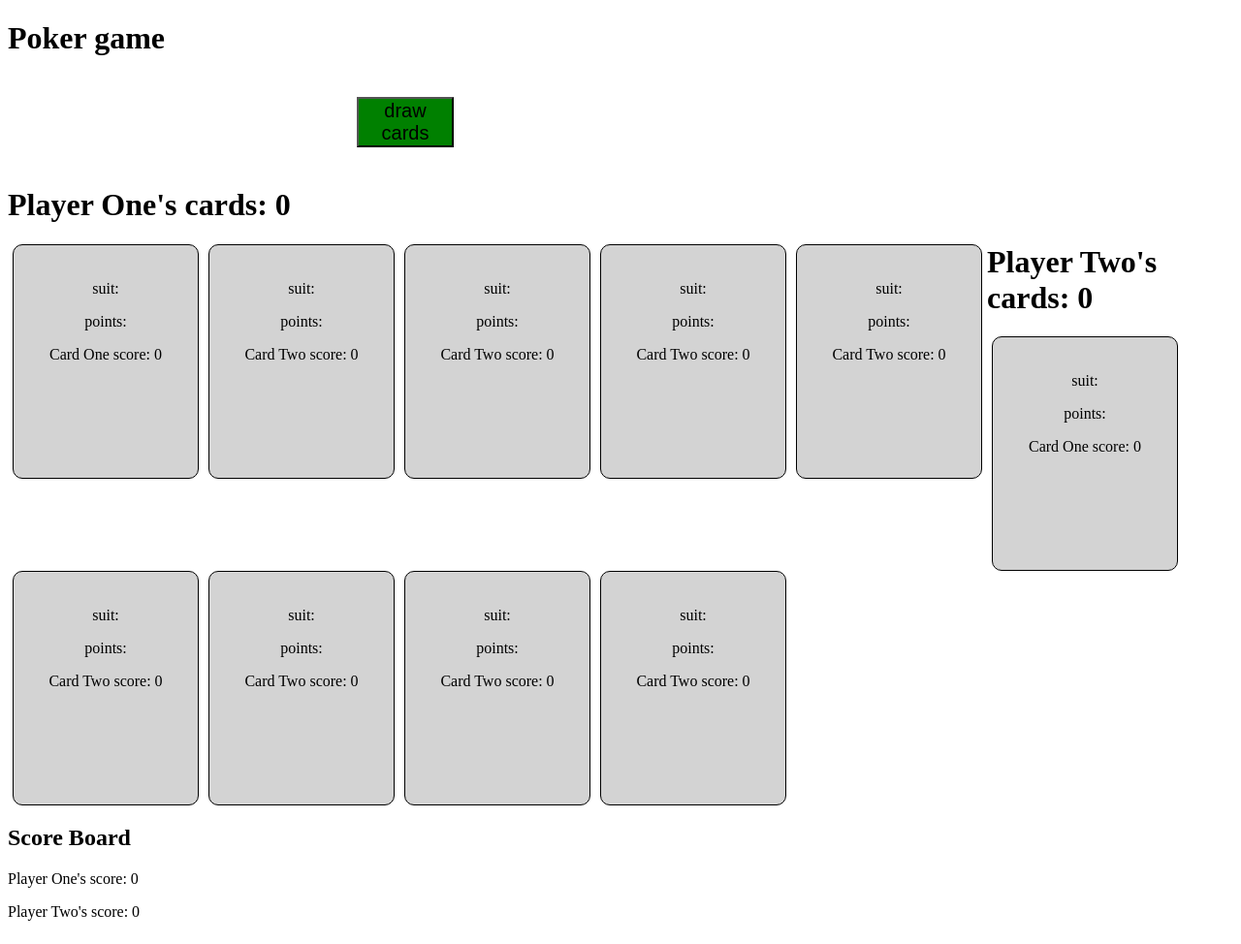
After one commit to hannahwynnjones/poker-game, a PHP site: page /index1.html in a window 1280 px wide. The commit adds this page. Shown: the whole page at 97% size. Run offline with PHP 8.4, Linux system fonts and the light colour scheme; some libraries are stand-ins or nearby versions.

Commit message:
trying to make game dynamic

```diff
--- a/css/style.css
+++ b/css/style.css
@@ -17,16 +17,19 @@
   margin: 0 5px;
 }
 
-.playerOneCards, .playerTwoCards {
+.playerCards {
   display: inline-block;
   padding: 20px;
 }
 
-.playerOneCards {
+.player0Cards {
+  background-color: LightCyan;
+}
+.player1Cards {
   background-color: lightpink;
 }
-.playerTwoCards {
-   background-color: lightblue;
+.player2Cards {
+  background-color: lightblue;
 }
 
 .start {
@@ -50,3 +53,15 @@ button {
   display: inline-block;
 
 }
+
+.settings {
+  display: block;
+  background-color: yellow;
+  width: 300px;
+  height: 100px;
+  padding: 20px;
+}
+
+label {
+  display: block;
+}
--- /dev/null
+++ b/index1.html
@@ -0,0 +1,111 @@
+<!DOCTYPE html>
+<html>
+  <head>
+    <meta charset="utf-8">
+    <title>Poker-game</title>
+    <link rel="stylesheet" href="css/style.css">
+    <script src="https://cdnjs.cloudflare.com/ajax/libs/jquery/3.1.1/jquery.min.js" charset="utf-8"></script>
+    <script src="js/app.js" charset="utf-8"></script>
+    <!-- <link rel="icon" type="image/png" href="css/images/favicon.png" sizes="32x32" /> -->
+  </head>
+  <body>
+
+    <h1>Poker game</h1>
+
+    <div class="start">
+      <button type="button" class="draw">draw cards</button>
+    </div>
+
+    <div class="winner">
+
+    </div>
+
+    <div class="board" id="game-board">
+
+      <div class="playerOneCards">
+        <h1>Player One's cards: <span class ="totalOneSpan">0</span></h1>
+
+        <div class="card cardOne">
+          <!-- <p>name: <span class="namep1c1"></span></p> -->
+          <p>suit: <span class="suitp1c1"></span></p>
+          <p>points: <span class="pointsp1c1"></span></p>
+          <p>Card One score: <span class="">0</span></p>
+        </div>
+
+        <div class="card cardTwo">
+          <!-- <p>name: <span class="namep1c2"></span></p> -->
+          <p>suit: <span class="suitp1c2"></span></p>
+          <p>points: <span class="pointsp1c2"></span></p>
+          <p>Card Two score: <span class="points">0</span></p>
+        </div>
+
+        <div class="card cardThree">
+          <!-- <p>name: <span class="namep1c3"></span></p> -->
+          <p>suit: <span class="suitp1c3"></span></p>
+          <p>points: <span class="pointsp1c3"></span></p>
+          <p>Card Two score: <span class="points">0</span></p>
+        </div>
+
+        <div class="card cardFour">
+          <!-- <p>name: <span class="namep1c4"></span></p> -->
+          <p>suit: <span class="suitp1c4"></span></p>
+          <p>points: <span class="pointsp1c4"></span></p>
+          <p>Card Two score: <span class="points">0</span></p>
+        </div>
+
+        <div class="card cardFive">
+          <!-- <p>name: <span class="namep1c5"></span></p> -->
+          <p>suit: <span class="suitp1c5"></span></p>
+          <p>points: <span class="pointsp1c5"></span></p>
+          <p>Card Two score: <span class="points">0</span></p>
+        </div>
+      </div>
+
+      <div class="playerTwoCards">
+        <h1>Player Two's cards: <span class="totalTwoSpan">0</span></h1>
+        <div class="card cardOne">
+          <!-- <p>name: <span class="namep2c1"></span></p> -->
+          <p>suit: <span class="suitp2c1"></span></p>
+          <p>points: <span class="pointsp2c1"></span></p>
+          <p>Card One score: <span class="">0</span></p>
+        </div>
+
+        <div class="card cardTwo">
+          <!-- <p>name: <span class="namep2c2"></span></p> -->
+          <p>suit: <span class="suitp2c2"></span></p>
+          <p>points: <span class="pointsp2c2"></span></p>
+          <p>Card Two score: <span class="points">0</span></p>
+        </div>
+
+        <div class="card cardThree">
+          <!-- <p>name: <span class="namep2c3"></span></p> -->
+          <p>suit: <span class="suitp2c3"></span></p>
+          <p>points: <span class="pointsp2c3"></span></p>
+          <p>Card Two score: <span class="points">0</span></p>
+        </div>
+
+        <div class="card cardFour">
+          <!-- <p>name: <span class="namep2c4"></span></p> -->
+          <p>suit: <span class="suitp2c4"></span></p>
+          <p>points: <span class="pointsp2c4"></span></p>
+          <p>Card Two score: <span class="points">0</span></p>
+        </div>
+
+        <div class="card cardFive">
+          <!-- <p>name: <span class="namep2c5"></span></p> -->
+          <p>suit: <span class="suitp2c5"></span></p>
+          <p>points: <span class="pointsp2c5"></span></p>
+          <p>Card Two score: <span class="points">0</span></p>
+        </div>
+      </div>
+    </div>
+
+    <!-- scoreboard,to add later -->
+    <div class="board">
+      <h2>Score Board</h2>
+      <p>Player One's score: <span id ="score1">0</span></p>
+      <p>Player Two's score: <span id ="score2">0</span></p>
+    </div>
+
+  </body>
+</html>
--- a/js/app.js
+++ b/js/app.js
@@ -2,12 +2,22 @@ console.log('JS loaded');
 
 $(()=>{
   //looking at 2 player game with 5 cards first then will look at changing these varibles and shorten code using forEach loops
+  var player0Deck = [];
   var player1Deck = [];
   var player2Deck = [];
-  let totalOneSpan = 0;
-  let totalTwoSpan = 0;
-  let totalOne = 0;
-  let totalTwo = 0;
+  var player3Deck = [];
+  let total0Span = 0;
+  let total1Span = 0;
+  let total2Span = 0;
+  let total3Span = 0;
+  let total0 = 0;
+  let total1 = 0;
+  let total2 = 0;
+  let total3 = 0;
+  let i = 0;
+  let j = 0;
+  var p = $('#noOfPlayers').val();
+  var c = $('#noOfCards').val();
   //using points for now, will look at moving over to jack, ace, king and queen later - and add images
   const names = [1, 2, 3, 4, 5, 6, 7, 8, 9, 10, 11, 12, 13];
   // const cardies = [{points: 1, name: 'Ace'}, {points: 2, name: 'Two'}, {points: 3, name: 'Three'}, {points: 4, name: 'Four'}, {points: 5, name: 'Five'}, {points: 6, name: 'Six'}, {points: 7, name: 'Seven'}, {points: 8, name: 'Eight'}, {points: 9, name: 'Nine'}, {points: 10, name: 'Ten'}, {points: 11, name: 'Jack'}, {points: 12, name: 'Queen'}, {points: 13, name: 'King'}];
@@ -15,18 +25,42 @@ $(()=>{
   let cards = [];
   let popped;
 
+  const $submit = $('.submit');
+
   const $shuffle = $('.shuffle');
   const $draw = $('.draw');
   const $card = $('.card');
   const $name = $('.name');
   const $suit = $('.suit');
   const $points =$('.points');
-  const $totalOneSpan = $('.totalOneSpan');
-  const $totalTwoSpan = $('.totalTwoSpan');
+  const $total0Span = $('.total0Span');
+  const $total1Span = $('.total1Span');
+  const $total2Span = $('.total2Span');
+  const $total3Span = $('.total3Span');
+  const $total4Span = $('.total4Span');
+  const $total5Span = $('.total5Span');
   const $winner = $('.winner');
+  const $start = $('.start');
 
 //player 1 card details
-const $namep1c1 = $('.namep1c1');
+  // const $namep1c1 = $('.namep1c1');
+  const $suitp0c0 = $('.suitp0c0');
+  const $pointsp0c0 = $('.pointsp0c0');
+  const $suitp0c1 = $('.suitp0c1');
+  const $pointsp0c1 = $('.pointsp0c1');
+  const $suitp0c2 = $('.suitp0c2');
+  const $pointsp0c2 = $('.pointsp0c2');
+  const $suitp0c3 = $('.suitp0c3');
+  const $pointsp0c3 = $('.pointsp0c3');
+  const $suitp0c4 = $('.suitp0c4');
+  const $pointsp0c4 = $('.pointsp0c4');
+  const $suitp0c5 = $('.suitp0c5');
+  const $pointsp0c5 = $('.pointsp0c5');
+
+//player 2 card details
+  // const $namep1c1 = $('.namep1c1');
+  const $suitp1c0 = $('.suitp1c0');
+  const $pointsp1c0 = $('.pointsp1c0');
   const $suitp1c1 = $('.suitp1c1');
   const $pointsp1c1 = $('.pointsp1c1');
   const $suitp1c2 = $('.suitp1c2');
@@ -38,8 +72,10 @@ const $pointsp1c4 = $('.pointsp1c4');
   const $suitp1c5 = $('.suitp1c5');
   const $pointsp1c5 = $('.pointsp1c5');
 
-//player 2 card details
-const $namep2c1 = $('.namep2c1');
+//player 3 card details
+  // const $namep2c1 = $('.namep2c1');
+  const $suitp2c0 = $('.suitp2c0');
+  const $pointsp2c0 = $('.pointsp2c0');
   const $suitp2c1 = $('.suitp2c1');
   const $pointsp2c1 = $('.pointsp2c1');
   const $suitp2c2 = $('.suitp2c2');
@@ -51,8 +87,23 @@ const $pointsp2c4 = $('.pointsp2c4');
   const $suitp2c5 = $('.suitp2c5');
   const $pointsp2c5 = $('.pointsp2c5');
 
+  //player 4 card details
+    const $namep3c1 = $('.namep3c1');
+    const $suitp3c0 = $('.suitp3c0');
+    const $pointsp3c0 = $('.pointsp3c0');
+    const $suitp3c1 = $('.suitp3c1');
+    const $pointsp3c1 = $('.pointsp3c1');
+    const $suitp3c2 = $('.suitp3c2');
+    const $pointsp3c2 = $('.pointsp3c2');
+    const $suitp3c3 = $('.suitp3c3');
+    const $pointsp3c3 = $('.pointsp3c3');
+    const $suitp3c4 = $('.suitp3c4');
+    const $pointsp3c4 = $('.pointsp3c4');
+    const $suitp3c5 = $('.suitp3c5');
+    const $pointsp3c5 = $('.pointsp3c5');
 
-  $draw.on('click', drawCards);
+  $submit.on('click', drawCards);
+  $start.on('click', placeCards);
 
 // shuffle all 52 cards
   function shuffle(array) {
@@ -79,65 +130,126 @@ const $pointsp2c5 = $('.pointsp2c5');
     console.log(cards);
   }
 
-  fillDeck(); // Shuffle deck when page first loads
+  function drawCards(e) {
+    e.preventDefault();
+    //slices top 5 off each deck
+    createDeck();
+    addTotal();
 
-  function drawCards() {
+  //  placeCards();
 
-    //slices top 5 off each deck
-    player1Deck = cards.slice(0, 5);
+    // create 'deck' for number of players
+    function createDeck() {
+      for(i = 0; i < p; i++) {
+        $('.board').append('<div class="playerCards player'+i+'Cards"><h2>This is player '+i+'\'s board</h2></div>');
+        createCards(i);
+      }
+    }
+
+    function createCards(i) {
+      for(j = 0; j < c; j++) {
+        $('.playerCards').append('<div class="card card'+j+'"><p>suit: class="suitp'+i+'c'+j+'"<span class="suitp'+i+'c'+j+'"></span></p><p>points: class="pointsp'+i+'c'+j+'" <span class="pointsp'+i+'c'+j+'"></span></p></div>');
+      }
+    }
+
+    function addTotal() {
+      for(i = 0; i < p; i++) {
+        $('.totalBoard').append('<div class=""><h1>Player '+i+' cards: <span class ="total'+i+'Span">0</span></h1></div>');
+      }
+    }
+
+    //deal cards
+    // function dealCards() {
+    //   for(i = 0; i < c; i++) {
+    //     deck = cards.slice(0, c);
+    //
+    //   }
+    // }
+
+
+  }
+
+  function placeCards() {
+    fillDeck();// Shuffle deck
+    player0Deck = cards.slice(0, c);
+    console.log(player0Deck, 'player0Deck');
+    player1Deck = cards.slice(c, 2*c);
     console.log(player1Deck, 'player1Deck');
-    player2Deck = cards.slice(5, 10);
+    player2Deck = cards.slice(2*c, 3*c);
     console.log(player2Deck, 'player2Deck');
 
-    console.log(player1Deck[0].suit, 'player1Deck[0]');
+    //getting total points for player One
+    total0 = player0Deck.reduce(function(a,b) {
+      return a +b.value;
+    }, 0);
+    console.log(total0, 'total0');
+
+    //add information to player one's cards
+    $total0Span.text(total0);
+    // $pointsp0c0.text(player0Deck[0].value);
+    $suitp0c0.text(player0Deck[0].suit);
+    $pointsp0c1.text(player0Deck[0].value);
+    $suitp0c1.text(player0Deck[0].suit);
+    $pointsp0c2.text(player0Deck[1].value);
+    $suitp0c2.text(player0Deck[1].suit);
+    $pointsp0c3.text(player0Deck[2].value);
+    $suitp0c3.text(player0Deck[2].suit);
+    // $pointsp0c4.text(player0Deck[3].value);
+    // $suitp0c4.text(player0Deck[3].suit);
+    // $pointsp0c5.text(player0Deck[4].value);
+    // $suitp0c5.text(player0Deck[4].suit);
 
     //getting total points for player One
-    totalOne = player1Deck.reduce(function(a,b) {
+    total1 = player1Deck.reduce(function(a,b) {
       return a +b.value;
     }, 0);
-    console.log(totalOne);
+    console.log(total1, 'total1');
 
-    //add information to player one's cards
-    $totalOneSpan.text(totalOne);
+    //add information to player two's cards
+    $total1Span.text(total1);
+    $pointsp1c0.text(player1Deck[0].value);
+    $suitp1c0.text(player1Deck[0].suit);
     $pointsp1c1.text(player1Deck[0].value);
     $suitp1c1.text(player1Deck[0].suit);
     $pointsp1c2.text(player1Deck[1].value);
     $suitp1c2.text(player1Deck[1].suit);
     $pointsp1c3.text(player1Deck[2].value);
     $suitp1c3.text(player1Deck[2].suit);
-    $pointsp1c4.text(player1Deck[3].value);
-    $suitp1c4.text(player1Deck[3].suit);
-    $pointsp1c5.text(player1Deck[4].value);
-    $suitp1c5.text(player1Deck[4].suit);
+    // $pointsp1c4.text(player1Deck[3].value);
+    // $suitp1c4.text(player1Deck[3].suit);
+    // $pointsp1c5.text(player1Deck[4].value);
+    // $suitp1c5.text(player1Deck[4].suit);
 
     //get total points for player Two
-    totalTwo = player2Deck.reduce(function(a,b) {
+    total2 = player2Deck.reduce(function(a,b) {
       return a +b.value;
     }, 0);
-    console.log(totalTwo);
+    console.log(total2, 'total2');
 
     //add information to player two's cards
-    $totalTwoSpan.text(totalTwo);
+    $total2Span.text(total2);
+    $pointsp2c0.text(player2Deck[0].value);
+    $suitp2c0.text(player2Deck[0].suit);
     $pointsp2c1.text(player2Deck[0].value);
     $suitp2c1.text(player2Deck[0].suit);
     $pointsp2c2.text(player2Deck[1].value);
     $suitp2c2.text(player2Deck[1].suit);
     $pointsp2c3.text(player2Deck[2].value);
     $suitp2c3.text(player2Deck[2].suit);
-    $pointsp2c4.text(player2Deck[3].value);
-    $suitp2c4.text(player2Deck[3].suit);
-    $pointsp2c5.text(player2Deck[4].value);
-    $suitp2c5.text(player2Deck[4].suit);
+    // $pointsp2c4.text(player2Deck[3].value);
+    // $suitp2c4.text(player2Deck[3].suit);
+    // $pointsp2c5.text(player2Deck[4].value);
+    // $suitp2c5.text(player2Deck[4].suit);
 
     whoWins();
   }
 
   // //if totalOne > totalTwo, then playerOne = winner, else if totalTwo > totalOne, then playerTwo = winner, else draw.
   function whoWins() {
-    if (totalOne > totalTwo) {
+    if (total0 > total1) {
       $winner.text('Player One wins');
     }
-    else if (totalTwo > totalOne) {
+    else if (total1 > total0) {
       $winner.text('Player Two wins');
     }
     else {
```
Also changed, not shown: index.html (+17 -86 lines), js/app1.js (added, +147 -0 lines). Lines whose indentation alone changed are shown as unchanged.
